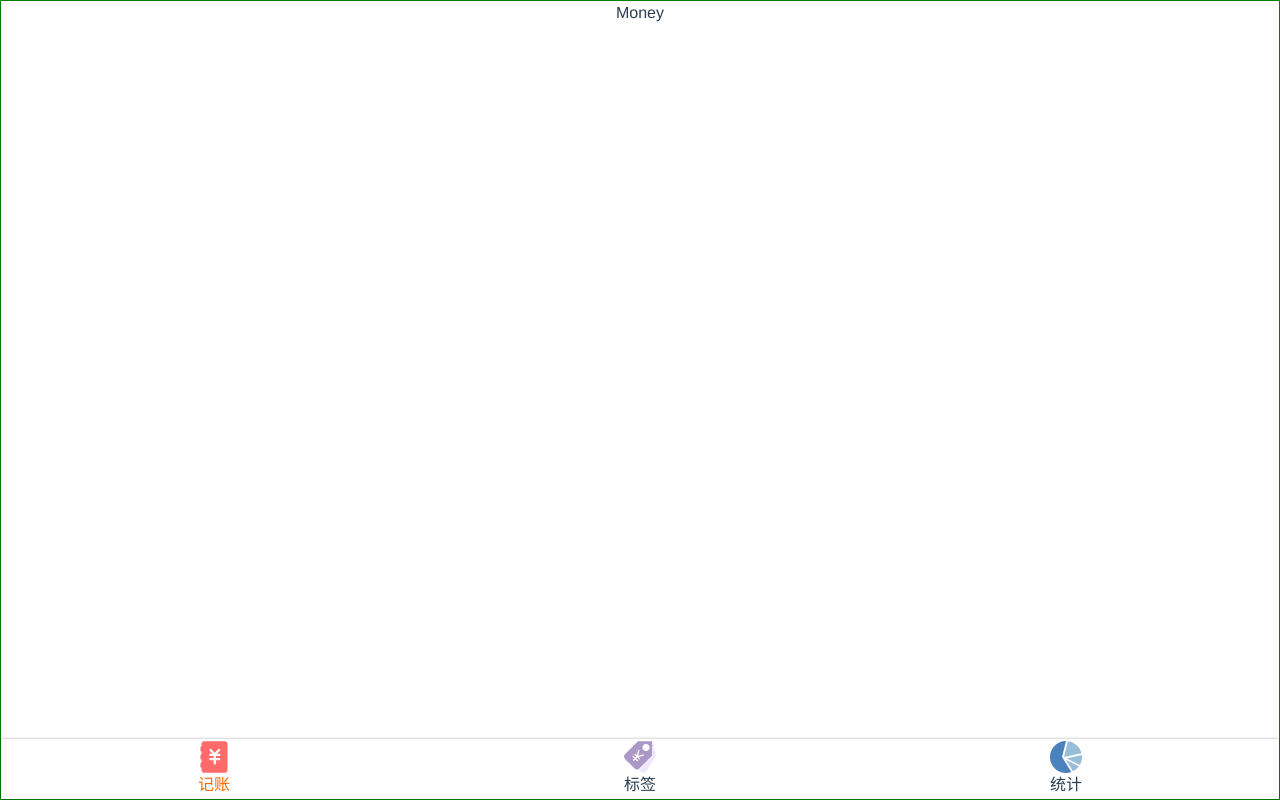
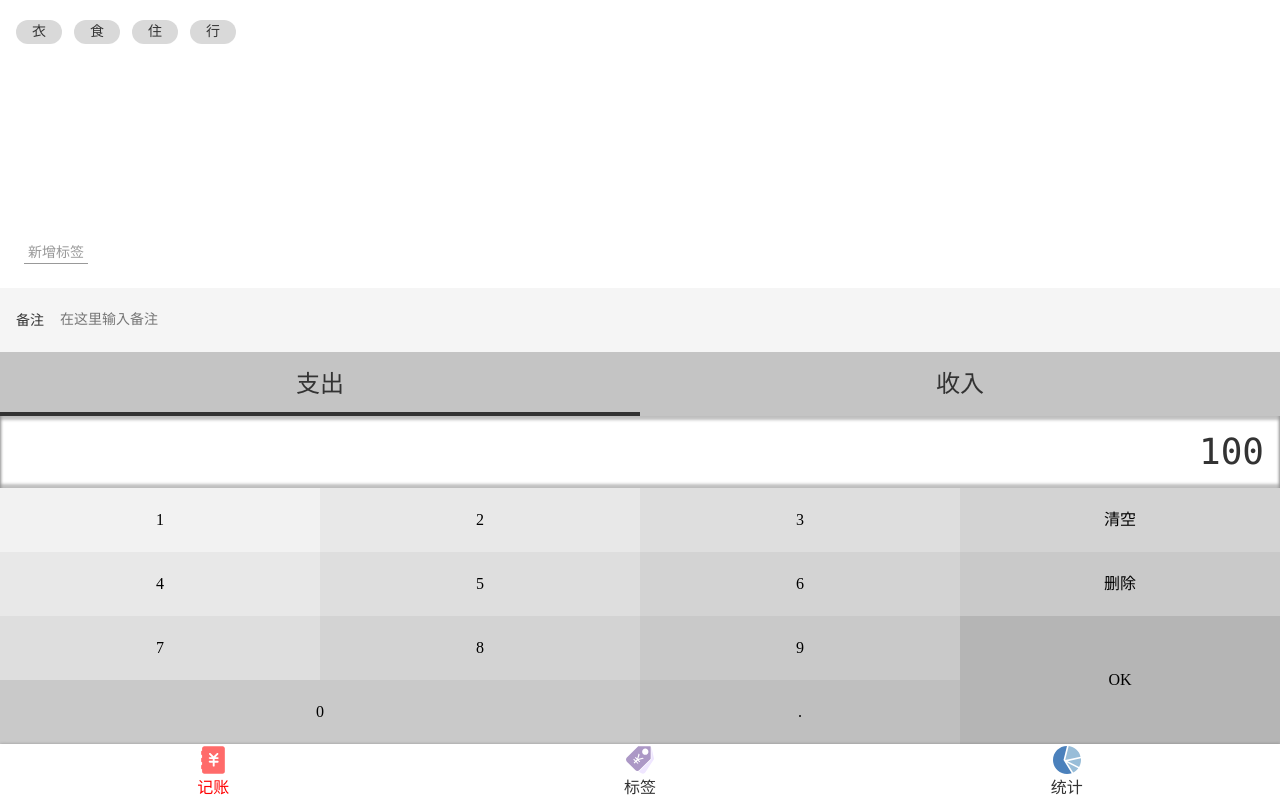
Before and after one commit to Woozyzzz/crumb-morney, a Vue app: page /#/money in a window 1280 px wide. Built offline with nearby package versions, Linux system fonts and the light colour scheme.

Commit message:
完成 Money HTML 和 CSS

```diff
--- a/package.json
+++ b/package.json
@@ -37,6 +37,7 @@
     "sass": "^1.26.5",
     "sass-loader": "^8.0.2",
     "svg-sprite-loader": "^5.0.0",
+    "svgo-loader": "^2.2.1",
     "typescript": "~3.9.3",
     "vue-template-compiler": "^2.6.11"
   },
--- a/src/App.vue
+++ b/src/App.vue
@@ -5,23 +5,15 @@
 </template>
 
 <style lang="scss">
-* {
-  margin: 0;
-  padding: 0;
-  box-sizing: border-box;
-}
+@import "~@/assets/style/reset.scss";
+@import "~@/assets/style/helper.scss";
+
 body {
+  font-family: font-hei;
+  font-size: 16px;
   line-height: 1.5;
-}
-a {
-  text-decoration: none;
-  color: inherit;
-}
-#app {
-  font-family: Avenir, Helvetica, Arial, sans-serif;
   -webkit-font-smoothing: antialiased;
   -moz-osx-font-smoothing: grayscale;
-  text-align: center;
-  color: #2c3e50;
+  color: #333;
 }
 </style>
--- /dev/null
+++ b/src/assets/style/helper.scss
@@ -0,0 +1,32 @@
+$font-hei: -apple-system, "Noto Sans", "Helvetica Neue", Helvetica,
+  "Nimbus Sans L", Arial, "Liberation Sans", "PingFang SC", "Hiragino Sans GB",
+  "Noto Sans CJK SC", "Source Han Sans SC", "Source Han Sans CN",
+  "Microsoft YaHei", "Wenquanyi Micro Hei", "WenQuanYi Zen Hei", "ST Heiti",
+  SimHei, "WenQuanYi Zen Hei Sharp", sans-serif;
+$font-kai: Baskerville, Georgia, "Liberation Serif", "Kaiti SC", STKaiti,
+  "AR PL UKai CN", "AR PL UKai HK", "AR PL UKai TW", "AR PL UKai TW MBE",
+  "AR PL KaitiM GB", KaiTi, KaiTi_GB2312, DFKai-SB, "TW\-Kai", serif;
+$font-song: Georgia, "Nimbus Roman No9 L", "Songti SC", "Noto Serif CJK SC",
+  "Source Han Serif SC", "Source Han Serif CN", STSong, "AR PL New Sung",
+  "AR PL SungtiL GB", NSimSun, SimSun, "TW\-Sung", "WenQuanYi Bitmap Song",
+  "AR PL UMing CN", "AR PL UMing HK", "AR PL UMing TW", "AR PL UMing TW MBE",
+  PMingLiU, MingLiU, serif;
+
+$color-highlight: #f00;
+
+// placeholder
+%clearFix {
+  &::after {
+    content: "";
+    display: block;
+    clear: both;
+  }
+}
+$color-shadow: rgba(0, 0, 0, 0.25);
+%outerShadow {
+  box-shadow: 0 0 3px $color-shadow;
+}
+%innerShadow {
+  box-shadow: inset 0 3px 3px 1px $color-shadow,
+    inset 0 -3px 3px 1px $color-shadow;
+}
--- /dev/null
+++ b/src/assets/style/reset.scss
@@ -0,0 +1,20 @@
+* {
+  margin: 0;
+  padding: 0;
+  box-sizing: border-box;
+}
+a {
+  text-decoration: none;
+  color: inherit;
+}
+ul,
+ol {
+  list-style: none;
+}
+button,
+input {
+  font: inherit;
+}
+:focus {
+  outline: none;
+}
--- a/src/components/Layout.vue
+++ b/src/components/Layout.vue
@@ -1,6 +1,6 @@
 <template>
-  <div class="nav-wrapper">
-    <div class="content">
+  <div class="layout-wrapper">
+    <div class="content" :class="classPrefix && `${classPrefix}-content`">
       <slot />
     </div>
     <Nav />
@@ -9,13 +9,13 @@
 
 <script lang="ts">
 export default {
-  name: "Layout"
+  name: "Layout",
+  props: ["classPrefix"]
 };
 </script>
 
 <style lang="scss" scoped>
-.nav-wrapper {
-  border: 1px solid green;
+.layout-wrapper {
   display: flex;
   flex-direction: column;
   height: 100vh;
--- a/src/components/Nav.vue
+++ b/src/components/Nav.vue
@@ -17,12 +17,13 @@
 </script>
 
 <style lang="scss" scoped>
+@import "~@/assets/style/helper.scss";
+
 nav {
+  @extend %outerShadow;
   display: flex;
   justify-content: space-around;
-  box-shadow: 0 0 3px rgba($color: black, $alpha: 0.3);
   .item {
-    padding: 2px 0;
     display: flex;
     justify-content: center;
     align-items: center;
@@ -30,10 +31,11 @@
     .icon {
       width: 32px;
       height: 32px;
+      padding: 2px;
     }
   }
   .selected {
-    color: #f60;
+    color: $color-highlight;
   }
 }
 </style>
--- a/src/views/Money.vue
+++ b/src/views/Money.vue
@@ -1,6 +1,49 @@
 <template>
-  <Layout>
-    <p>Money</p>
+  <Layout class-prefix="layout">
+    <div class="numberPad">
+      <div class="output">100</div>
+      <div class="buttons">
+        <button>1</button>
+        <button>2</button>
+        <button>3</button>
+        <button>清空</button>
+        <button>4</button>
+        <button>5</button>
+        <button>6</button>
+        <button>删除</button>
+        <button>7</button>
+        <button>8</button>
+        <button>9</button>
+        <button class="ok">OK</button>
+        <button class="zero">0</button>
+        <button>.</button>
+      </div>
+    </div>
+    <div>
+      <ul class="types">
+        <li class="selected">支出</li>
+        <li>收入</li>
+      </ul>
+    </div>
+    <div>
+      <label class="notes">
+        <span class="name">备注</span>
+        <input type="text" placeholder="在这里输入备注" />
+      </label>
+    </div>
+    <div class="tags">
+      <div class="currentWrapper">
+        <ul class="current">
+          <li>衣</li>
+          <li>食</li>
+          <li>住</li>
+          <li>行</li>
+        </ul>
+      </div>
+      <div class="new">
+        <button>新增标签</button>
+      </div>
+    </div>
   </Layout>
 </template>
 
@@ -10,5 +53,147 @@
 };
 </script>
 
+<style lang="scss">
+.layout-content {
+  display: flex;
+  flex-direction: column-reverse;
+}
+</style>
 <style lang="scss" scoped>
+@import "~@/assets/style/helper.scss";
+
+.numberPad {
+  .output {
+    @extend %innerShadow;
+    font-size: 36px;
+    font-family: Consolas, monospace;
+    padding: 9px 16px;
+    text-align: right;
+  }
+  .buttons {
+    @extend %clearFix;
+    > button {
+      $w: 25%;
+      $h: 64px;
+      width: $w;
+      height: $h;
+      float: left;
+      background: transparent;
+      border: none;
+      &.ok {
+        height: $h * 2;
+        float: right;
+      }
+      &.zero {
+        width: $w * 2;
+      }
+      $bg: #f2f2f2;
+      &:nth-child(1) {
+        background: $bg;
+      }
+      &:nth-child(2),
+      &:nth-child(5) {
+        background: darken($bg, 4% * 1);
+      }
+      &:nth-child(3),
+      &:nth-child(6),
+      &:nth-child(9) {
+        background: darken($bg, 4% * 2);
+      }
+      &:nth-child(4),
+      &:nth-child(7),
+      &:nth-child(10) {
+        background: darken($bg, 4% * 3);
+      }
+      &:nth-child(8),
+      &:nth-child(11),
+      &:nth-child(13) {
+        background: darken($bg, 4% * 4);
+      }
+      &:nth-child(14) {
+        background: darken($bg, 4% * 5);
+      }
+      &:nth-child(12) {
+        background: darken($bg, 4% * 6);
+      }
+    }
+  }
+}
+.types {
+  background: #c4c4c4;
+  display: flex;
+  text-align: center;
+  font-size: 24px;
+  > li {
+    width: 50%;
+    height: 64px;
+    display: flex;
+    justify-content: center;
+    align-items: center;
+    position: relative;
+    &.selected::after {
+      content: "";
+      position: absolute;
+      left: 0;
+      bottom: 0;
+      width: 100%;
+      height: 4px;
+      background: #333;
+    }
+  }
+}
+.notes {
+  font-size: 14px;
+  background: #f5f5f5;
+  padding-left: 16px;
+  display: flex;
+  align-items: center;
+  .name {
+    padding-right: 16px;
+  }
+  input {
+    height: 64px;
+    flex-grow: 1;
+    background: transparent;
+    border: none;
+    padding-right: 16px;
+  }
+}
+
+.tags {
+  height: 0;
+  font-size: 14px;
+  padding: 16px;
+  display: flex;
+  flex-grow: 1;
+  justify-content: space-between;
+  flex-direction: column;
+  > .currentWrapper {
+    overflow: hidden auto;
+    > .current {
+      display: flex;
+      flex-wrap: wrap;
+      margin: 0 -6px;
+      > li {
+        background: #d9d9d9;
+        $h: 24px;
+        height: $h;
+        line-height: $h;
+        border-radius: $h/2;
+        padding: 0 16px;
+        margin: 4px 6px;
+      }
+    }
+  }
+  > .new {
+    padding: 8px;
+    button {
+      background: transparent;
+      border: none;
+      color: #999;
+      border-bottom: 1px solid;
+      padding: 0 4px;
+    }
+  }
+}
 </style>
--- a/vue.config.js
+++ b/vue.config.js
@@ -15,7 +15,15 @@
       .use("svg-sprite-loader")
       .loader("svg-sprite-loader")
       .options({ extract: false })
-      .end();
+      .end()
+      .use("svgo-loader")
+      .loader("svgo-loader")
+      .tap((options) => ({
+        ...options,
+        plugins: [{ removeAttrs: { attrs: "fill" } }],
+      }))
+      .end(); // 删除svg中fill属性
+
     config
       .plugin("svg-sprite")
       .use(require("svg-sprite-loader/plugin"), [{ plainSprite: true }]);
```
Also changed, not shown: 1 other file (tests, documents, lock files or other folders).
